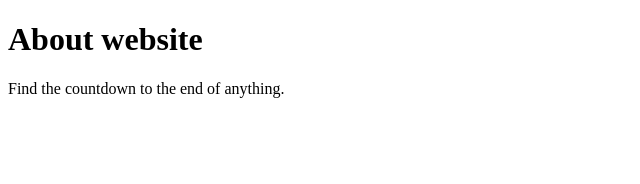
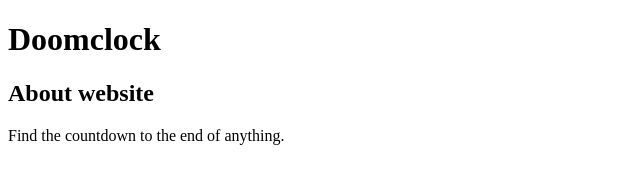
Before and after one commit to sevennai7/Doomclock, a plain HTML site: page main.html in a window 1280 px wide. Shown: the whole page, without its empty margins (0-640 px from the left). Drawn offline with Linux system fonts and the light colour scheme.

Commit message:
Update main.html

```diff
--- a/main.html
+++ b/main.html
@@ -6,7 +6,8 @@
     <title>Doomclock</title>
 </head>
 <body>
-    <h1>About website</h1>
+    <h1>Doomclock</h1>
+    <h2>About website</h2>
     <p>Find the countdown to the end of anything.</p>
 </body>
 </html>
```
